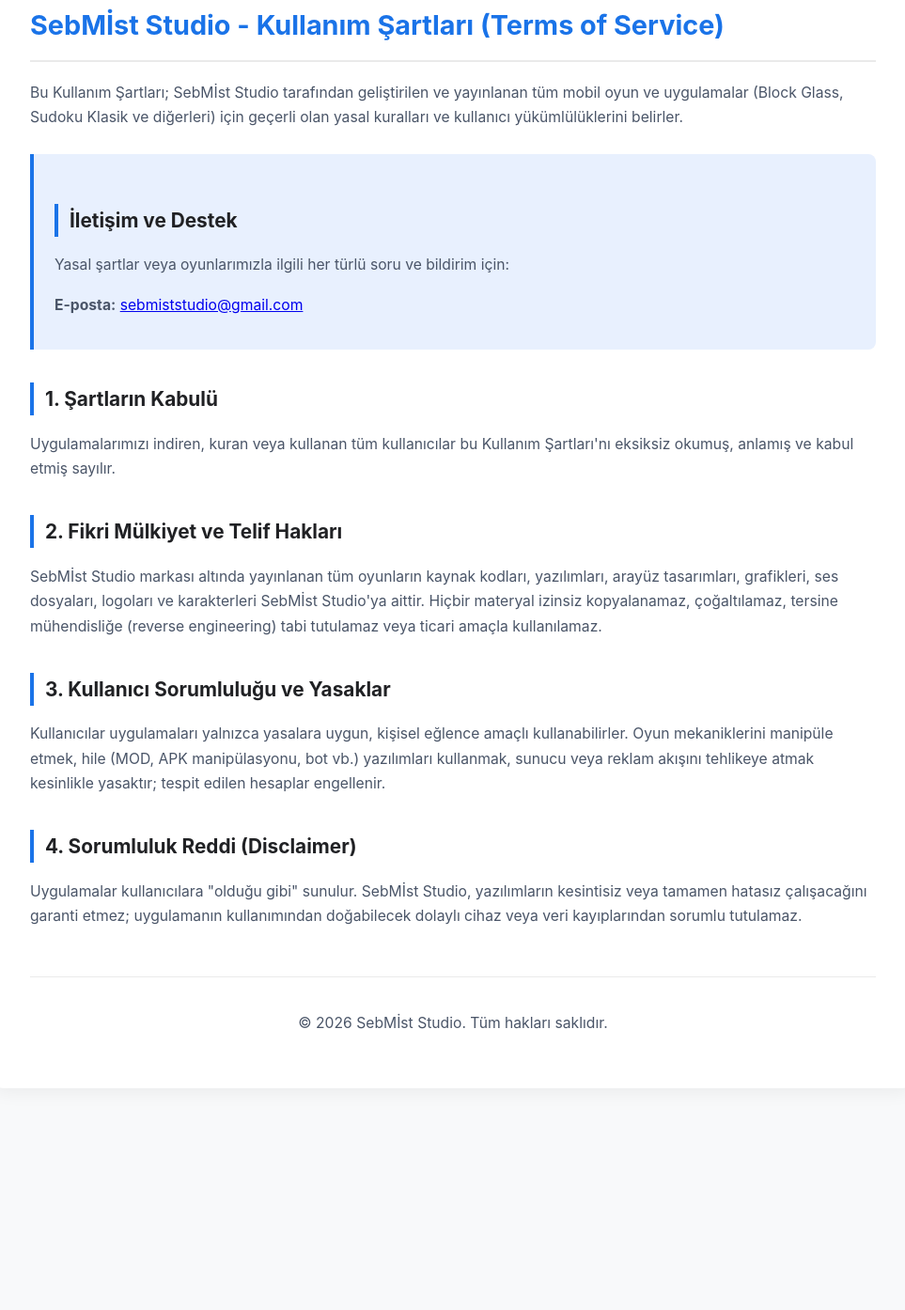
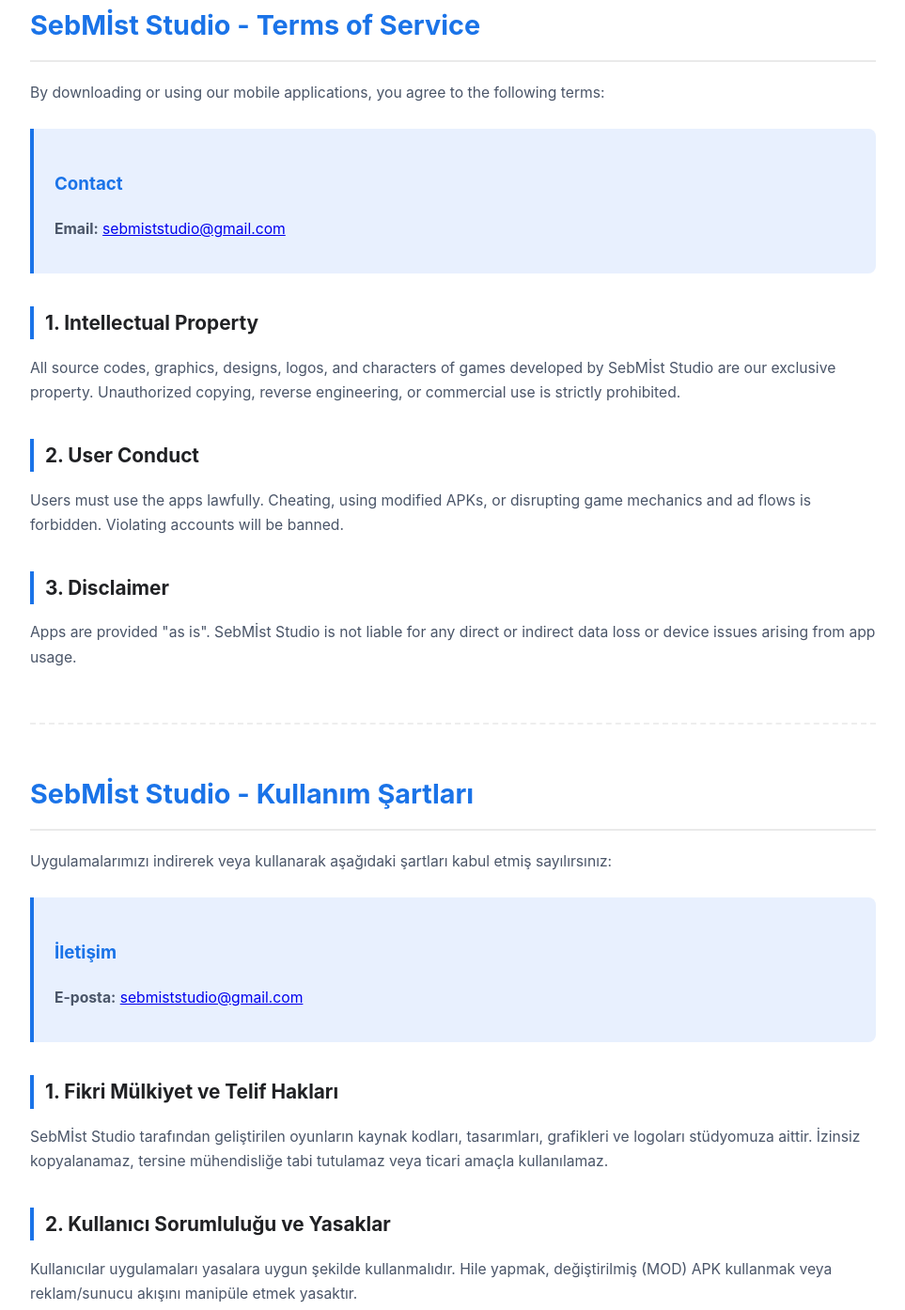
Before and after one commit to serata3434-prog/blockglass-site, a plain HTML site: page hizmet-sartlari.html in a window 1280 px wide. Shown: the part 76-1470 px from the top of the page at 94% size, without its empty margins (158-1121 px from the left). Before the commit the page ends 1254 px from the top, so only its background shows below. Drawn offline with Linux system fonts and the light colour scheme.

Commit message:
Update hizmet-sartlari.html

```diff
--- a/hizmet-sartlari.html
+++ b/hizmet-sartlari.html
@@ -3,44 +3,66 @@
 <head>
     <meta charset="UTF-8">
     <meta name="viewport" content="width=device-width, initial-scale=1.0">
-    <title>SebMİst Studio - Kullanım Şartları</title>
+    <title>SebMİst Studio - Terms of Service / Kullanım Şartları</title>
     <style>
         body { font-family: -apple-system, BlinkMacSystemFont, "Segoe UI", Roboto, sans-serif; line-height: 1.7; color: #2c3e50; background-color: #f8f9fa; margin: 0; padding: 20px; }
         .container { max-width: 900px; margin: 0 auto; background: #ffffff; padding: 40px; border-radius: 12px; box-shadow: 0 4px 20px rgba(0,0,0,0.06); }
         h1 { color: #1a73e8; border-bottom: 2px solid #eaeaea; padding-bottom: 12px; font-size: 1.8rem; }
         h2 { color: #202124; margin-top: 35px; font-size: 1.3rem; border-left: 4px solid #1a73e8; padding-left: 12px; }
+        h3 { color: #1a73e8; margin-top: 25px; }
         p, li { color: #4a5568; font-size: 0.98rem; }
         ul { padding-left: 20px; margin-bottom: 20px; }
         li { margin-bottom: 8px; }
         .contact-box { background: #e8f0fe; border-left: 4px solid #1a73e8; padding: 18px 22px; margin: 25px 0; border-radius: 0 8px 8px 0; }
+        .lang-section { margin-bottom: 50px; border-bottom: 2px dashed #eee; padding-bottom: 40px; }
         footer { text-align: center; margin-top: 50px; padding-top: 20px; border-top: 1px solid #eaeaea; font-size: 0.85rem; color: #718096; }
     </style>
 </head>
 <body>
     <div class="container">
-        <h1>SebMİst Studio - Kullanım Şartları (Terms of Service)</h1>
-        <p>Bu Kullanım Şartları; SebMİst Studio tarafından geliştirilen ve yayınlanan tüm mobil oyun ve uygulamalar (Block Glass, Sudoku Klasik ve diğerleri) için geçerli olan yasal kuralları ve kullanıcı yükümlülüklerini belirler.</p>
 
-        <div class="contact-box">
-            <h2>İletişim ve Destek</h2>
-            <p>Yasal şartlar veya oyunlarımızla ilgili her türlü soru ve bildirim için:</p>
-            <p><strong>E-posta:</strong> <a href="mailto:sebmiststudio@gmail.com">sebmiststudio@gmail.com</a></p>
+        <!-- ENGLISH SECTION -->
+        <div class="lang-section">
+            <h1>SebMİst Studio - Terms of Service</h1>
+            <p>By downloading or using our mobile applications, you agree to the following terms:</p>
+
+            <div class="contact-box">
+                <h3>Contact</h3>
+                <p><strong>Email:</strong> <a href="mailto:sebmiststudio@gmail.com">sebmiststudio@gmail.com</a></p>
+            </div>
+
+            <h2>1. Intellectual Property</h2>
+            <p>All source codes, graphics, designs, logos, and characters of games developed by SebMİst Studio are our exclusive property. Unauthorized copying, reverse engineering, or commercial use is strictly prohibited.</p>
+
+            <h2>2. User Conduct</h2>
+            <p>Users must use the apps lawfully. Cheating, using modified APKs, or disrupting game mechanics and ad flows is forbidden. Violating accounts will be banned.</p>
+
+            <h2>3. Disclaimer</h2>
+            <p>Apps are provided "as is". SebMİst Studio is not liable for any direct or indirect data loss or device issues arising from app usage.</p>
         </div>
 
-        <h2>1. Şartların Kabulü</h2>
-        <p>Uygulamalarımızı indiren, kuran veya kullanan tüm kullanıcılar bu Kullanım Şartları'nı eksiksiz okumuş, anlamış ve kabul etmiş sayılır.</p>
+        <!-- TÜRKÇE BÖLÜMÜ -->
+        <div>
+            <h1>SebMİst Studio - Kullanım Şartları</h1>
+            <p>Uygulamalarımızı indirerek veya kullanarak aşağıdaki şartları kabul etmiş sayılırsınız:</p>
 
-        <h2>2. Fikri Mülkiyet ve Telif Hakları</h2>
-        <p>SebMİst Studio markası altında yayınlanan tüm oyunların kaynak kodları, yazılımları, arayüz tasarımları, grafikleri, ses dosyaları, logoları ve karakterleri SebMİst Studio'ya aittir. Hiçbir materyal izinsiz kopyalanamaz, çoğaltılamaz, tersine mühendisliğe (reverse engineering) tabi tutulamaz veya ticari amaçla kullanılamaz.</p>
+            <div class="contact-box">
+                <h3>İletişim</h3>
+                <p><strong>E-posta:</strong> <a href="mailto:sebmiststudio@gmail.com">sebmiststudio@gmail.com</a></p>
+            </div>
 
-        <h2>3. Kullanıcı Sorumluluğu ve Yasaklar</h2>
-        <p>Kullanıcılar uygulamaları yalnızca yasalara uygun, kişisel eğlence amaçlı kullanabilirler. Oyun mekaniklerini manipüle etmek, hile (MOD, APK manipülasyonu, bot vb.) yazılımları kullanmak, sunucu veya reklam akışını tehlikeye atmak kesinlikle yasaktır; tespit edilen hesaplar engellenir.</p>
+            <h2>1. Fikri Mülkiyet ve Telif Hakları</h2>
+            <p>SebMİst Studio tarafından geliştirilen oyunların kaynak kodları, tasarımları, grafikleri ve logoları stüdyomuza aittir. İzinsiz kopyalanamaz, tersine mühendisliğe tabi tutulamaz veya ticari amaçla kullanılamaz.</p>
 
-        <h2>4. Sorumluluk Reddi (Disclaimer)</h2>
-        <p>Uygulamalar kullanıcılara "olduğu gibi" sunulur. SebMİst Studio, yazılımların kesintisiz veya tamamen hatasız çalışacağını garanti etmez; uygulamanın kullanımından doğabilecek dolaylı cihaz veya veri kayıplarından sorumlu tutulamaz.</p>
+            <h2>2. Kullanıcı Sorumluluğu ve Yasaklar</h2>
+            <p>Kullanıcılar uygulamaları yasalara uygun şekilde kullanmalıdır. Hile yapmak, değiştirilmiş (MOD) APK kullanmak veya reklam/sunucu akışını manipüle etmek yasaktır.</p>
+
+            <h2>3. Sorumluluk Reddi</h2>
+            <p>Uygulamalar "olduğu gibi" sunulur. Kullanımdan doğabilecek veri kayıplarından veya cihaz sorunlarından SebMİst Studio sorumlu tutulamaz.</p>
+        </div>
 
         <footer>
-            <p>&copy; 2026 SebMİst Studio. Tüm hakları saklıdır.</p>
+            <p>&copy; 2026 SebMİst Studio. All rights reserved / Tüm hakları saklıdır.</p>
         </footer>
     </div>
 </body>
```
